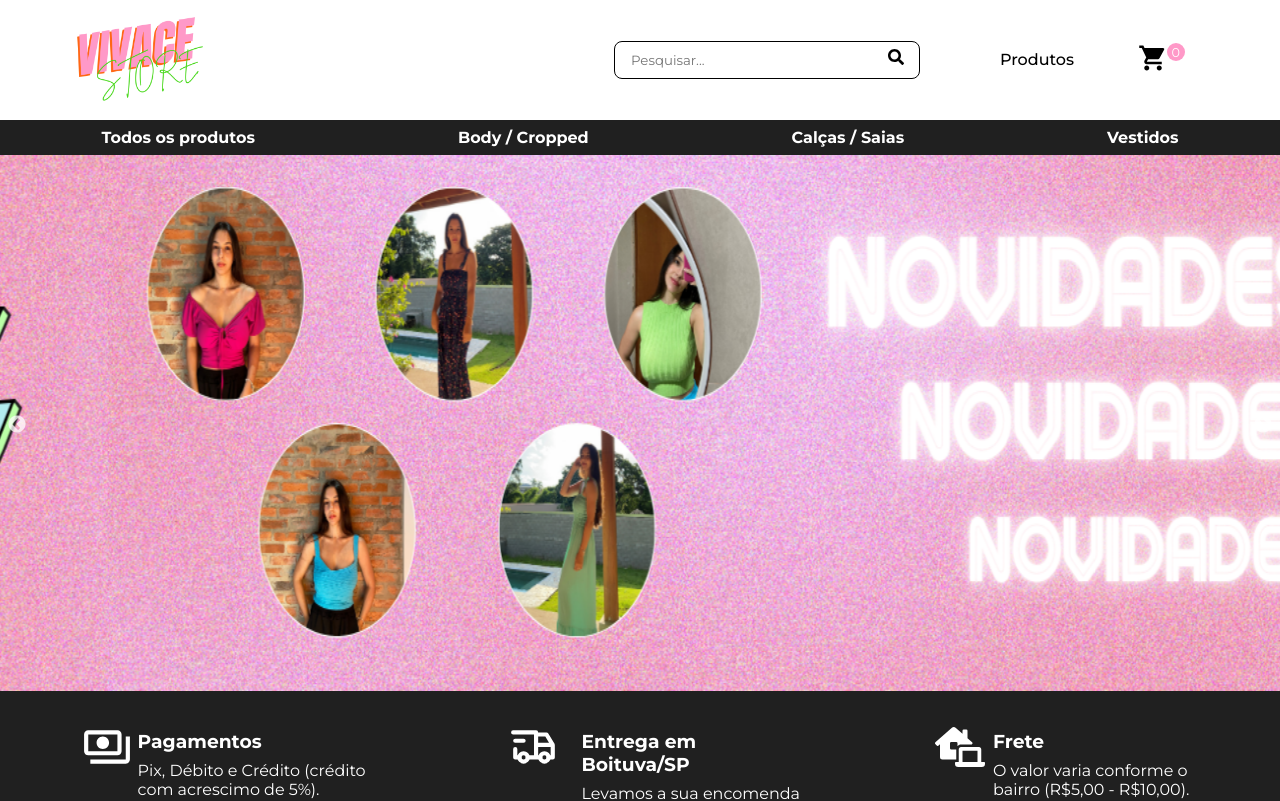
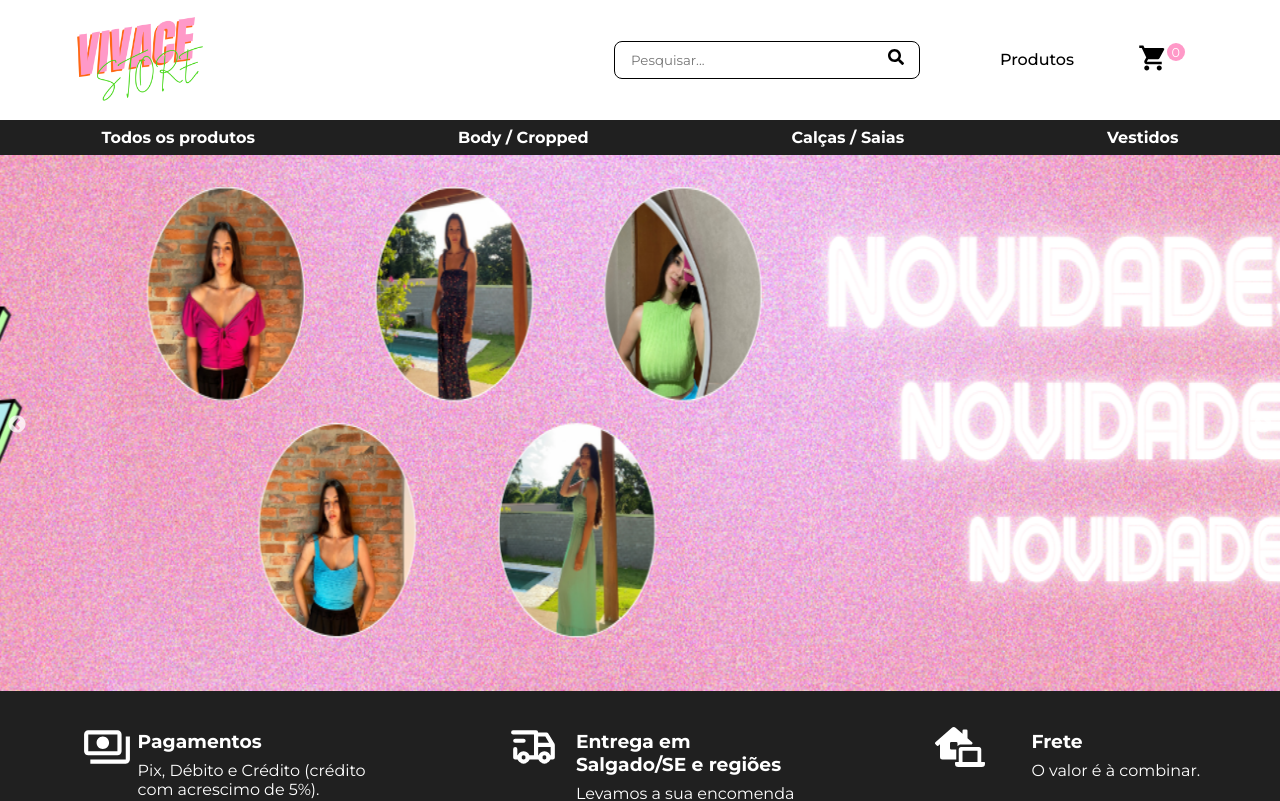
Before and after one commit to athena272/luah, a React (Vite) app: page / in a window 1280 px wide. Shown: the top 801 px of the page. Built offline with nearby package versions, Linux system fonts and the light colour scheme.

Commit message:
Update Slide.jsx

```diff
--- a/src/components/Slide.jsx
+++ b/src/components/Slide.jsx
@@ -48,13 +48,13 @@ const Slide = () => {
       icon: <MdOutlinePayments size={50} className="icon" />,
     },
     {
-      title: "Entrega em Boituva/SP",
+      title: "Entrega em Salgado/SE e regiões",
       sub: "Levamos a sua encomenda até você.",
       icon: <TbTruckDelivery size={50} className="icon" />,
     },
     {
       title: "Frete",
-      sub: "O valor varia conforme o bairro (R$5,00 - R$10,00).",
+      sub: "O valor é à combinar.",
       icon: <FaLaptopHouse size={50} className="icon" />,
     },
   ];
```
